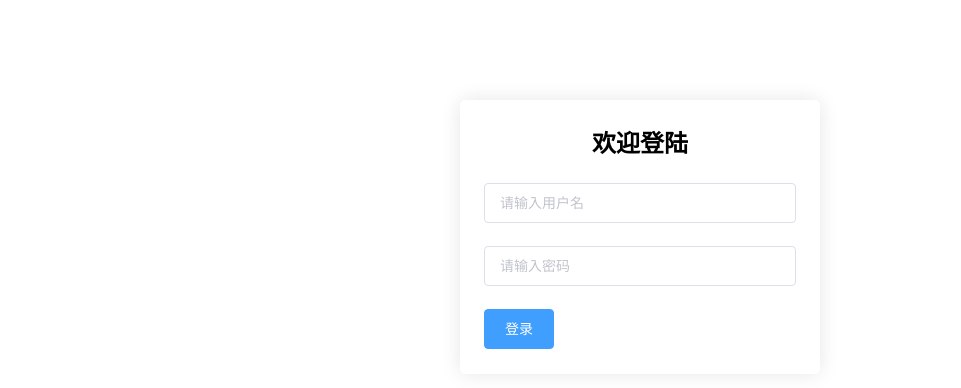
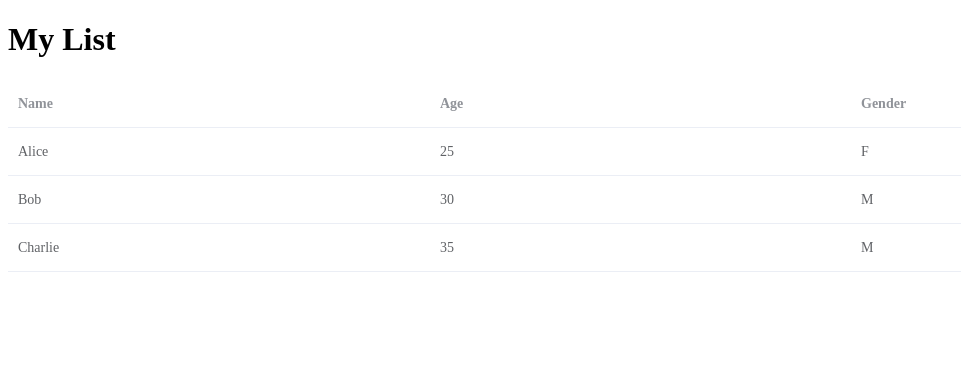
Before and after one commit to wangqiang58/patcher_vue, a Vue app: page /#/patcherInfos in a window 1280 px wide. Shown: the top 388 px of the page, without its empty margins (0-961 px from the left). Built offline with nearby package versions, Linux system fonts and the light colour scheme.

Commit message:
feat. 增加插件列表页面
Signed-off-by: wangqiang <wangqiang@192.168.0.104>

```diff
--- a/package.json
+++ b/package.json
@@ -11,7 +11,8 @@
     "axios": "^1.4.0",
     "core-js": "^3.8.3",
     "element-ui": "^2.15.13",
-    "vue": "^2.6.14"
+    "vue": "^2.6.14",
+    "vue-router": "^3.6.5"
   },
   "devDependencies": {
     "@babel/core": "^7.12.16",
--- a/src/App.vue
+++ b/src/App.vue
@@ -1,20 +1,16 @@
 <template>
  <div>
-  <Login/>
-
-  </div>
+   <router-view></router-view>
+ </div>
 </template>
 
 <script>
-import Login from './components/user/Login.vue'
 
 export default {
   name: 'App',
-  components:{
-    Login:Login
-  }
+
 }
 </script>
 
-<style scoped>
+<style>
 </style>
--- /dev/null
+++ b/src/components/patchers/PatcherInfos.vue
@@ -0,0 +1,35 @@
+<template>
+    <div>
+      <h1>My List</h1>
+      <el-table :data="myList">
+        <el-table-column label="Name" prop="name"></el-table-column>
+        <el-table-column label="Age" prop="age"></el-table-column>
+        <el-table-column label="Gender" prop="gender"></el-table-column>
+      </el-table>
+    </div>
+  </template>
+
+
+ <script>
+ import  Vue from 'vue'
+ import ElementUI from 'element-ui'
+ import 'element-ui/lib/theme-chalk/index.css';
+
+
+ export default {
+  name : 'PatcherInfos',
+  data() {
+    return {
+      myList: [
+        { name: 'Alice', age: 25, gender: 'F' },
+        { name: 'Bob', age: 30, gender: 'M' },
+        { name: 'Charlie', age: 35, gender: 'M' }
+      ]
+    }
+  },
+  methods:{
+
+  }
+}
+
+ </script>
--- a/src/components/user/Login.vue
+++ b/src/components/user/Login.vue
@@ -25,9 +25,11 @@
  import ElementUI from 'element-ui'
  import 'element-ui/lib/theme-chalk/index.css';
  import axios from 'axios'
+ import router from '@/router';
 
  Vue.use(ElementUI)
  Vue.prototype.$axios = axios
+
 
  export default {
    name: 'Login',
@@ -49,29 +51,32 @@
    },
    methods: {
      login() {
+
        this.$refs.loginForm.validate((valid) => {
          if (valid) {
            axios.defaults.withCredentials = true;
-           axios.post("http://10.201.57.88:8080/login",{
+           axios.post("http://127.0.0.1:8080/login",{
              userName:this.loginForm.username,
              password:this.loginForm.password
            },{
              headers:{
                'content-type': 'application/json',
-               'Access-Control-Allow-Origin': 'http://10.201.57.88:8080'
+               'Access-Control-Allow-Origin': 'http://127.0.0.1:8080'
              },
              transformResponse: [(data) => {
                 return JSON.parse(data);
               }]
            }).then(response=>{
               console.log("返回结果:"+response)
-              if(response.data['code']==200)
-                 this.showToast("登陆成功")
+              if(response.data['code']==200){
+                 this.showToast("登陆成功");
+                 this.$router.push(name = 'patcherInfos')
+              }
               else{
                  this.showToast("登陆失败")
               }
            }).catch(error=>{
-                 this.showToast("登陆失败")
+                // this.showToast("登陆失败")
            })
            console.log(this.loginForm)
          } else {
--- a/src/main.js
+++ b/src/main.js
@@ -1,8 +1,11 @@
 import Vue from 'vue'
 import App from './App.vue'
+import router from './router/index'
 
 Vue.config.productionTip = false
 
+
 new Vue({
   render: h => h(App),
+  router
 }).$mount('#app')
--- /dev/null
+++ b/src/router/index.js
@@ -0,0 +1,20 @@
+import Login from '../components/user/Login.vue'
+import PatcherInfos from '../components/patchers/PatcherInfos.vue'
+
+import Vue from 'vue'
+import VueRouter from 'vue-router'
+
+Vue.use(VueRouter)
+
+const routes = [
+  { path: '/login', name: 'login', component: Login },
+  { path: '/patcherInfos', name: 'patcherInfos', component: PatcherInfos }
+]
+
+const router = new VueRouter({
+     mode: 'hash',
+     base: process.env.BASE_URL,
+    routes
+  })
+
+  export default router
```
Also changed, not shown: 1 other file (tests, documents, lock files or other folders).
